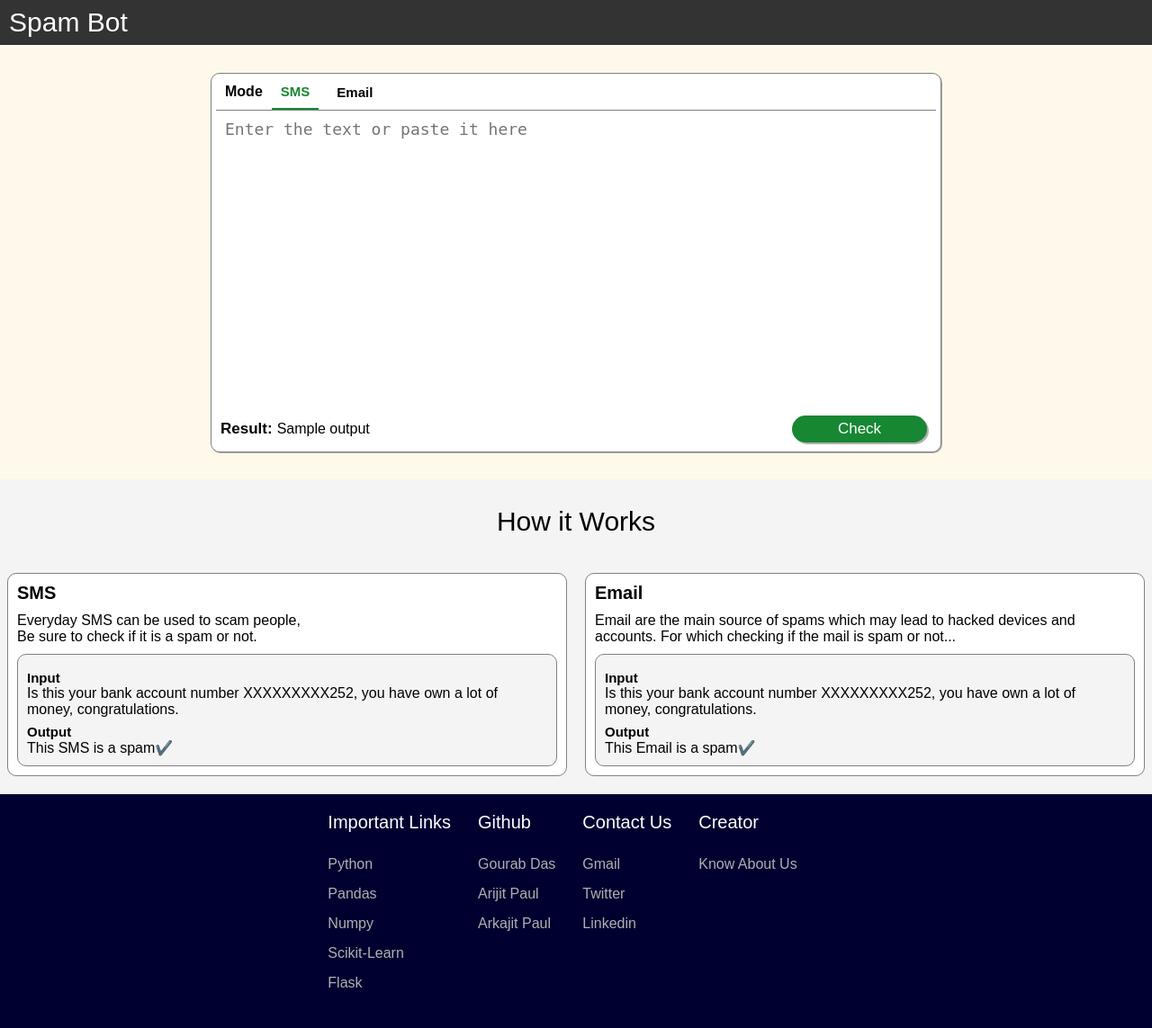
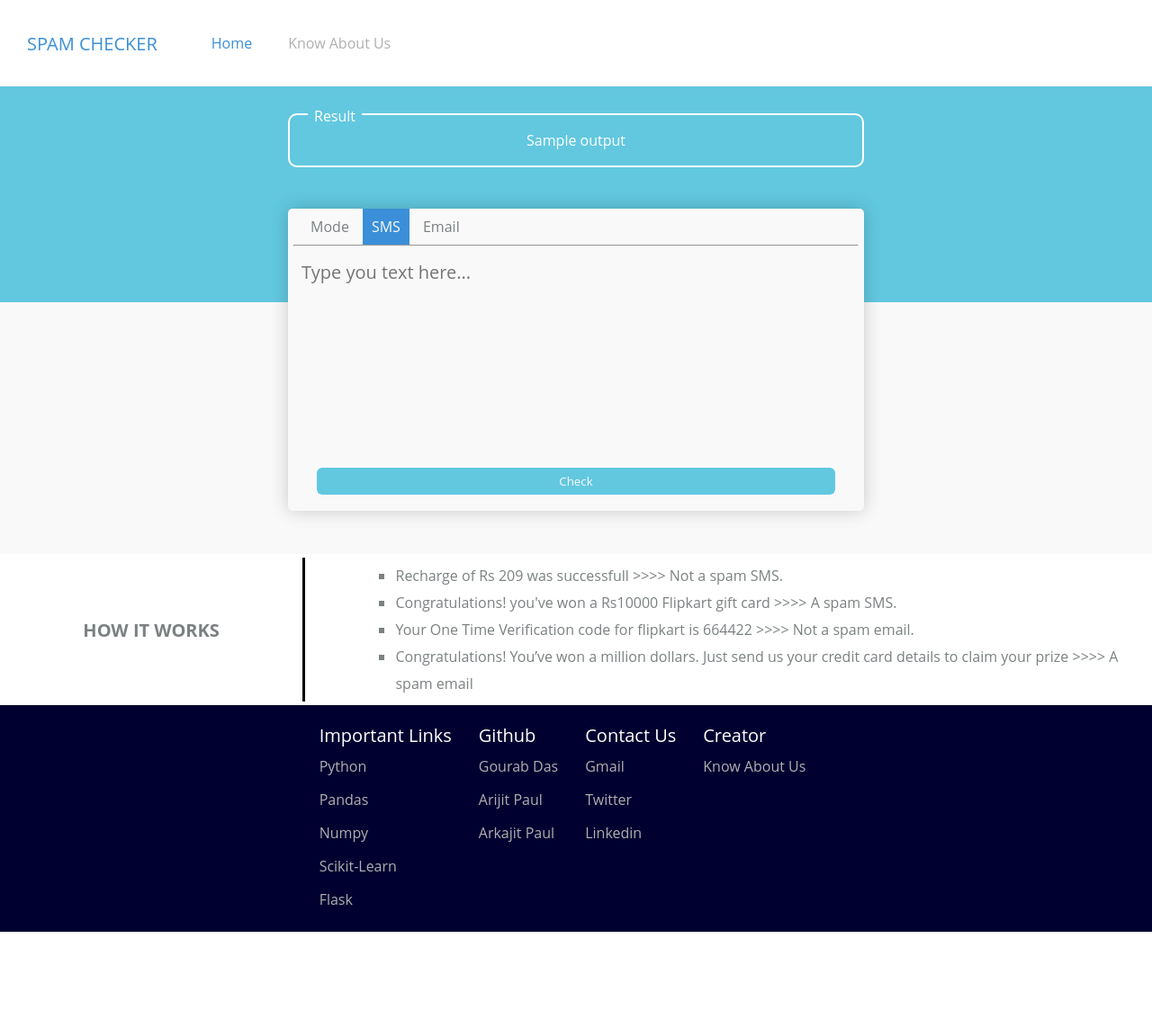
Before and after one commit to Simpl1fy/Spam-Classifier-Project, a Flask app: template templates/index.html in a window 1280 px wide. Shown: the whole page at 90% size. After the commit the page ends 1036 px from the top, so only its background shows below. Run offline with Flask 3, Linux system fonts and the light colour scheme; the template is opened without the code that fills it: most values are stand-ins (such as "Sample title", 1, 10 or a date in 2020); some libraries are stand-ins or nearby versions.

Commit message:
added fixed new front page and made changes for flask

```diff
--- a/static/css/style.css
+++ b/static/css/style.css
@@ -1,194 +1,229 @@
+* {
+  padding: 0;
+  margin: 0;
+  font-family: "Open Sans", sans-serif;
+  box-sizing: border-box;
+}
+html,
 body {
-	margin: 0;
-	padding: 0;
-	font-family: Arial, Helvetica, sans-serif;
+  width: 100%;
+  overflow-x: hidden;
+}
+.head-wrapper {
+  height: 12vh;
+  width: 100vw;
+  background-color: #fff;
+  display: flex;
+  justify-content: start;
+  align-items: center;
+  padding-left: 30px;
+}
+.head-wrapper span {
+  font-size: 20px;
+  font-weight: 500;
+  text-transform: uppercase;
+  color: #3a8fd8;
+}
+.head-wrapper ol {
+  list-style: none;
+  display: flex;
+  justify-content: space-around;
+  align-items: center;
+  margin-left: 20px;
+}
+.head-wrapper ol li {
+  margin-left: 40px;
+  cursor: pointer;
 }
 
-#navbar {
-	display:flex;
-	flex-direction: row;
+.hdListColor {
+  color: #3a8fd8;
+}
+.second-wrapper {
+  position: relative;
+  height: 30vh;
+  background-color: #62c8df;
+  display: flex;
+  align-items: center;
+  justify-content: center;
+}
+.result-wrapper {
+  position: absolute;
+  top: 30px;
+  border: 2px solid #fff;
+  height: 60px;
+  width: 50%;
+  border-radius: 10px;
+  color: #fff;
+  display: flex;
+  justify-content: center;
+  align-items: center;
+}
+.res-title {
+  font-weight: 500;
+  position: absolute;
+  top: -10px;
+  left: 20px;
+  width: 60px;
+  background-color: #62c8df;
+  display: flex;
+  justify-content: center;
+  align-items: center;
+}
+.third-wrapper {
+  height: 35vh;
+  background-color: #f9f9fa;
+}
+.fourth-wrapper {
+  height: calc(98vh - (12vh + 30vh + 35vh));
+  background-color: #fff;
+  display: flex;
   justify-content: space-between;
   align-items: center;
-	background-color: #333;
-	color: white;
-	font-size: 30px;
-	border-bottom: 1px solid white;
-	padding: 10px 10px;
-	height: 30px;
 }
-
-.sticky {
-	position: fixed;
-	top: 0;
-	width: 100%;
+.card-wrapper {
+  height: 42%;
+  width: 50%;
+  background-color: #f9f9fa;
+  position: absolute;
+  top: 50%;
+  left: 50%;
+  transform: translate(-50%, -50%);
+  box-shadow: 0 0 20px 0 rgba(0, 0, 0, 0.2);
+  border-radius: 5px;
 }
-
-
-.mode-selector {
-	padding-left: 10px;
-	display: flex;
-	justify-content: left;
-	border-bottom: 1px solid grey;
-	align-items: center;
-	height: 40px;
-}
-
-
-
-.sms-b, .email-b {
-	margin-left: 10px;
-	background-color: white;
-	border: none;
-	font-size: 15px;
-	margin-top:0px;
-	margin-bottom: 0px;
-	height: 100%;
-	padding-left: 10px;
-	padding-right: 10px;
-	font-weight: 600;
-}
-
-.sms-b:hover {
-	cursor: pointer;
-	background-color: lightgrey;
-}
-
-.email-b:hover {
-	cursor: pointer;
-	background-color: lightgrey;
-}
-
-.active {
-	color: rgb(23, 135, 51);
-	border-bottom: 2px solid rgb(23, 135, 51);
-}
-
-
-#form-container {
+.mode-wrapper {
+  /* border: 1px solid black; */
   display: flex;
   flex-direction: column;
   justify-content: center;
+  height: 40px;
+}
+.mode-wrapper ol {
+  list-style: none;
+  display: flex;
   align-items: center;
-	background-color: rgb(254, 249, 235);
-	padding-bottom: 30px;
-	padding-top: 30px;
+  height: 100%;
+  color: #7b8182;
+}
+.mode-wrapper ol li:nth-child(1) {
+  margin-left: 15px;
+  cursor: default;
+}
+.mode-wrapper ol li {
+  display: flex;
+  align-items: center;
+  justify-content: center;
+  margin-left: 5px;
+  height: 100%;
+  padding: 0 10px;
+  cursor: pointer;
+}
+/* .mode-wrapper ol li:nth-child(2) {
+  background-color: #3a8fd8;
+  color: #f9f9fa;
+} */
+.mode-changer {
+  background-color: #3a8fd8;
+  color: #f9f9fa;
+}
+.remove-mode-changer {
+  background-color: transparent;
+  color: #7b8182;
 }
 
-#text-form {
-	margin: 0px 20px;
-	padding: 0px 5px;
-	padding-bottom: 5px;
-	border: 1px solid grey;
-	border-radius: 10px;
-	box-shadow: 1px 1px rgba(0,0,0,0.3);
-	background-color: white;
-	width: 800px;
+.div-line-wrapper {
+  position: relative;
+  width: 100%;
+  display: flex;
+  justify-content: center;
+  align-items: center;
+}
+.div-line {
+  text-align: center;
+  width: 98%;
+}
+.text-wrapper {
+  /* border: 1px solid black; */
+  position: relative;
+  height: calc(80% - 40px);
+  width: 100%;
+}
+.text-area {
+  height: 100%;
+  width: 100%;
+  padding: 15px 15px;
+  font-size: 20px;
+  resize: none;
+  box-sizing: border-box;
+  background-color: transparent;
+  border: none;
+  outline: none;
+}
+.button-wrapper {
+  width: 100%;
+  /* border: 1px solid black; */
+  margin-top: -12px;
+  display: flex;
+  justify-content: center;
+  align-items: center;
+}
+.checkBtn {
+  width: 90%;
+  height: 30px;
+  position: absolute;
+  bottom: 18px;
+  border-radius: 6px;
+  border: none;
+  outline: none;
+  background-color: #62c8df;
+  color: #f9f9fa;
+  cursor: pointer;
+}
+.checkBtn:focus {
+  border: none;
+  outline: none;
+}
+.title-wrapper,
+.inst-wrapper {
+  /* border: 1px solid black; */
+  width: 100%;
+  height: 100%;
+  display: flex;
+  justify-content: center;
+  align-items: center;
+  color: #7b8182;
+}
+.title-wrapper {
+  width: 40%;
+  font-size: 20px;
+  text-transform: uppercase;
+  color: #7b8182;
+}
+.divider-div {
+  background-color: black;
+  width: 5px;
+  height: 95%;
+}
+.inst-wrapper {
+  justify-content: start;
+  margin-left: 100px;
+}
+.inst-wrapper ol {
+  list-style: square;
+}
+.inst-wrapper ol li {
+  line-height: 30px;
 }
 
-#text {
-	resize: none;
-	width:600px;
-	height: 300px;
-	border:none;
-	padding-top: 10px;
-	padding-left: 10px;
-	font-size: 18px;
-}
-
-#text:focus {
-	outline: none;
-}
-
-#output-submit {
-	margin-left: 5px;
-	margin-right: 5px;
+.footer-wrapper {
+  margin: 0;
+  padding: 0;
+  overflow-x: hidden;
+  background-color: #1f4851;
+  color: #fff;
+  height: 50px;
   display: flex;
-	justify-content: space-between;
-	align-items: baseline;
-}
-
-.result-flex {
-	display: flex;
-	flex-direction: row;
-	justify-content: left;
-	align-items: baseline;
-}
-
-.sms-res, .email-res {
-	padding-left: 5px;
-}
-
-#submit-button {
-	width: 150px;
-	margin: 5px;
-	padding: 5px 17px;
-	background-color:rgb(23, 135, 51);
-	color: white;
-	border: none;
-	border-radius: 25px;
-	font-size: 17px;
-	box-shadow: 2px 2px rgba(0,0,0,0.3);
-}
-
-#submit-button:hover {
-	cursor: pointer;
-	background-color: rgb(18, 192, 18);
-	width: 160px;
-	transition: background-color 0.25s;
-	transition: width 0.25s;
-}
-
-.summary-container {
-	background-color: rgb(244, 244, 244);
-	display: flex;
-	align-items: center;
-	flex-direction: column;
-}
-
-.summary-heading {
-	font-size: 30px;
-	margin-top: 30px;
-	margin-bottom: 30px
-}
-.summary-card {
-	margin-top: 10px;
-	margin-bottom: 20px;
-	margin-left: 10px;
-	margin-right: 10px;
-	padding: 10px 10px;
-	border-radius: 10px;
-	border: 1px solid grey;
-	width: 600px;
-	background-color: white;
-}
-
-.card-heading {
-	font-size: 20px;
-	margin-bottom: 10px;
-	font-weight: bold;
-}
-
-.card-content {
-	border: 1px solid grey;
-	border-radius: 10px;
-	padding: 10px 10px;
-	margin-top: 10px;
-	background-color: rgb(244, 244, 244);
-}
-
-.content-input-heading, .content-output-heading {
-	margin-top: 7px;
-	margin-bottom: 0px;
-	font-size: 15px;
-}
-
-.input-example, .output-example {
-	margin-top: 0;
-	margin-bottom: 0;
-}
-
-.card-row {
-	display: flex;
-	flex-direction: row;
+  justify-content: center;
   align-items: center;
 }
--- a/static/scripts/script.js
+++ b/static/scripts/script.js
@@ -1,16 +1,10 @@
-// console.log('Hello Worlds')
+document.addEventListener("DOMContentLoaded", function() {
+  var form = document.getElementById("text-form");
+  var modeBtns = document.getElementsByClassName('btn');
 
-var form = document.getElementById("text-form");
-
-var mode = document.getElementById('mode-selector');
-var modeBtns = mode.getElementsByClassName('btn');
-
-for(var i=0; i<modeBtns.length; i++) {
+  for(var i = 0; i < modeBtns.length; i++) {
     modeBtns[i].addEventListener("click", function(e) {
       e.preventDefault();
-        var current = document.getElementsByClassName('active');
-        current[0].className = current[0].className.replace(" active", "");
-        this.className += " active";
 
       // Check which form to show
       if(this.classList.contains("sms-b")) {
@@ -18,19 +12,52 @@ for(var i=0; i<modeBtns.length; i++) {
       } else {
         form.action = "/emailprediction";
       }
+
+      // Update mode visually
+      handleChangeMode();
     });
   }
 
+  function handleChangeMode() {
+    const smsElement = document.getElementById("sms");
+    const emailElement = document.getElementById("email");
+    smsElement.classList.toggle("mode-changer");
+    smsElement.classList.toggle("remove-mode-changer");
+    emailElement.classList.toggle("mode-changer");
+    emailElement.classList.toggle("remove-mode-changer");
+  }
 
-window.onscroll = function() {myFunction()};
+  function handlePageChange(url) {
+    // Navigate to the new URL
+    window.location.href = url;
+  }
 
-var navbar = document.getElementById('navbar');
-var sticky = navbar.offsetTop;
+  function addClassBasedOnURL() {
+    // Get the current URL and extract the last part of the URL
+    let currentURL = window.location.href;
+    let urlParts = currentURL.split("/");
+    let lastElement = urlParts[urlParts.length - 1];
 
-function myFunction() {
-    if(window.pageYOffset > sticky) {
-        navbar.classList.add('sticky');
-    } else {
-        navbar.classList.remove('sticky');
+    // Handle empty last element if the URL ends with a slash
+    if (lastElement === "") {
+      lastElement = urlParts[urlParts.length - 2];
+    }
+
+    // Remove 'hdListColor' class from all list items
+    document.querySelectorAll(".head-wrapper ol li").forEach((li) => {
+      li.classList.remove("hdListColor");
+    });
+
+    // Add 'hdListColor' class to the appropriate list item based on the URL
+    if (lastElement === "index.html") {
+      document.getElementById("home").classList.add("hdListColor");
+    } else if (lastElement === "about.html") {
+      document.getElementById("about").classList.add("hdListColor");
+    } else if (lastElement === "qna.html") {
+      document.getElementById("qna").classList.add("hdListColor");
     }
   }
+
+  // Call the function when the page loads
+  addClassBasedOnURL();
+});
--- a/templates/about.html
+++ b/templates/about.html
@@ -3,7 +3,7 @@
   <head>
     <meta charset="UTF-8" />
     <meta name="viewport" content="width=device-width, initial-scale=1.0" />
-    <title>Document</title>
+    <title>About Us</title>
     <link rel="stylesheet" href="{{ url_for('static', filename='css/about.css') }}" />
   </head>
   <body>
--- a/templates/index.html
+++ b/templates/index.html
@@ -1,69 +1,92 @@
 <!DOCTYPE html>
 <html lang="en">
   <head>
-  <meta charset="UTF-8">
-  <meta name="viewport" content="width=device-width, initial-scale=1.0">
-  <title>Spam Detector</title>
+    <meta charset="UTF-8" />
+    <meta name="viewport" content="width=device-width, initial-scale=1.0" />
+    <title>Spam Detection</title>
     <link rel="stylesheet" type="text/css" href="{{ url_for('static', filename='css/style.css') }}">
     <link rel="stylesheet" type="text/css" href="{{ url_for('static', filename='css/footer.css') }}">
-  <link href="https://maxcdn.bootstrapcdn.com/font-awesome/4.2.0/css/font-awesome.min.css" rel="stylesheet">
   </head>
   <body>
+    <div class="head-wrapper">
+      <span>spam checker</span>
+      <ol>
+        <li
+          onclick="handlePageChange('index.html')"
+          id="home"
+          class="hdListColor"
+        >
+          Home
+        </li>
+        <li><a href="{{ url_for('aboutFunction') }}" target="_blank">Know About Us</a>
+        </li>
+      </ol>
+    </div>
+    <div class="second-wrapper">
+      <div class="result-wrapper">
+        <div class="res-title">Result</div>
+        <span>{{output}}</span>
+      </div>
+    </div>
+    <div class="third-wrapper"></div>
+    <div class="fourth-wrapper">
+      <div class="title-wrapper"><strong>how it works</strong></div>
+      <div class="divider-div"></div>
+      <div class="inst-wrapper">
+        <ol>
+          <li>
+            Recharge of Rs 209 was successfull  >>>>   Not a spam SMS.
 
-    <div id="navbar">
-      Spam Bot
+          </li>
+          <li>
+            Congratulations! you've won a Rs10000 Flipkart gift card >>>> A spam SMS.
+
+          </li>
+          <li>
+            Your One Time Verification code for flipkart is 664422 >>>> Not a spam email.
+
+          </li>
+          <li>
+            Congratulations! You’ve won a million dollars. Just send us your credit card details to claim your prize >>>> A spam email
+
+          </li>
+        </ol>
       </div>
-
-    <div id="form-container">
+    </div>
+    <div class="card-wrapper">
+      <div class="mode-wrapper">
+        <ol>
+          <li id="mode">Mode</li>
+          <li id="sms" onclick="handleChangeMode()" class="mode-changer btn sms-b">
+            SMS
+          </li>
+          <li
+            id="email"
+            onclick="handleChangeMode()"
+            class="remove-mode-changer btn email-b"
+          >
+            Email
+          </li>
+        </ol>
+      </div>
+      <div class="div-line-wrapper">
+        <hr class="div-line" />
+      </div>
       <form action="{{ url_for('sms_prediction') }}" method="post" id="text-form">
-        <div class="mode-selector" id="mode-selector">
-          <span style="font-weight: 600;">Mode</span>
-          <button class="btn sms-b active" id="sms-selector">SMS</button>
-          <button class="btn email-b" id="email-selector">Email</button>
+        <div class="text-wrapper">
+          <textarea
+            name="text"
+            id="inp"
+            class="text-area"
+            placeholder="Type you text here..."
+          ></textarea>
         </div>
-        <textarea name="text" id="text" cols="40" rows="40" placeholder="Enter the text or paste it here" required></textarea> <br><br>
-        <div id="output-submit">
-          <div class="result-flex">
-              <div class="res" style="font-size: 17px; font-weight: bold;">Result: </div>
-              <div class="sms-res">{{output}}</div>
+        <div class="button-wrapper">
+          <input type="submit" name="" id="" class="checkBtn" value="Check" />
         </div>
-          <input type="submit" value="Check" id="submit-button">
             </div>
       </form>
-    </div>
-    <div class="summary-container">
-      <div class="summary-heading">How it Works</div>
-      <div class="card-row">
-        <div class="summary-card">
-          <div class="card-header">
-            <div class="card-heading">SMS</div>
-            <div class="card-explained">Everyday SMS can be used to scam people, <br> Be sure to check if it is a spam or not.</div>
-          </div>
-          <div class="card-content">
-            <div class="cardinput-text">
-              <h5 class="content-input-heading">Input</h5>
-              <p class="input-example">Is this your bank account number XXXXXXXXX252, you have own a lot of money, congratulations.</p>
-              <h5 class="content-output-heading">Output</h5>
-              <p class="output-example">This SMS is a spam✔️</p>
-            </div>
-          </div>
-        </div>
-        <div class="summary-card">
-          <div class="card-header">
-            <div class="card-heading">Email</div>
-            <div class="card-explained">Email are the main source of spams which may lead to hacked devices and accounts. For which checking if the mail is spam or not...</div>
-          </div>
-          <div class="card-content">
-            <div class="cardinput-text">
-              <h5 class="content-input-heading">Input</h5>
-              <p class="input-example">Is this your bank account number XXXXXXXXX252, you have own a lot of money, congratulations.</p>
-              <h5 class="content-output-heading">Output</h5>
-              <p class="output-example">This Email is a spam✔️</p>
-            </div>
-          </div>
-        </div>
-      </div>
-    </div>
+
       <div class="footer">
         <div class="footer-row">
           <div class="column">
@@ -101,6 +124,8 @@
         </div>
         </div>
       </div>
+
+
     <script src="{{ url_for('static', filename='scripts/script.js') }}"></script>
   </body>
 </html>
```
Also changed, not shown: static/scripts/script1.js (added, +36 -0 lines). Lines whose indentation alone changed are shown as unchanged.
